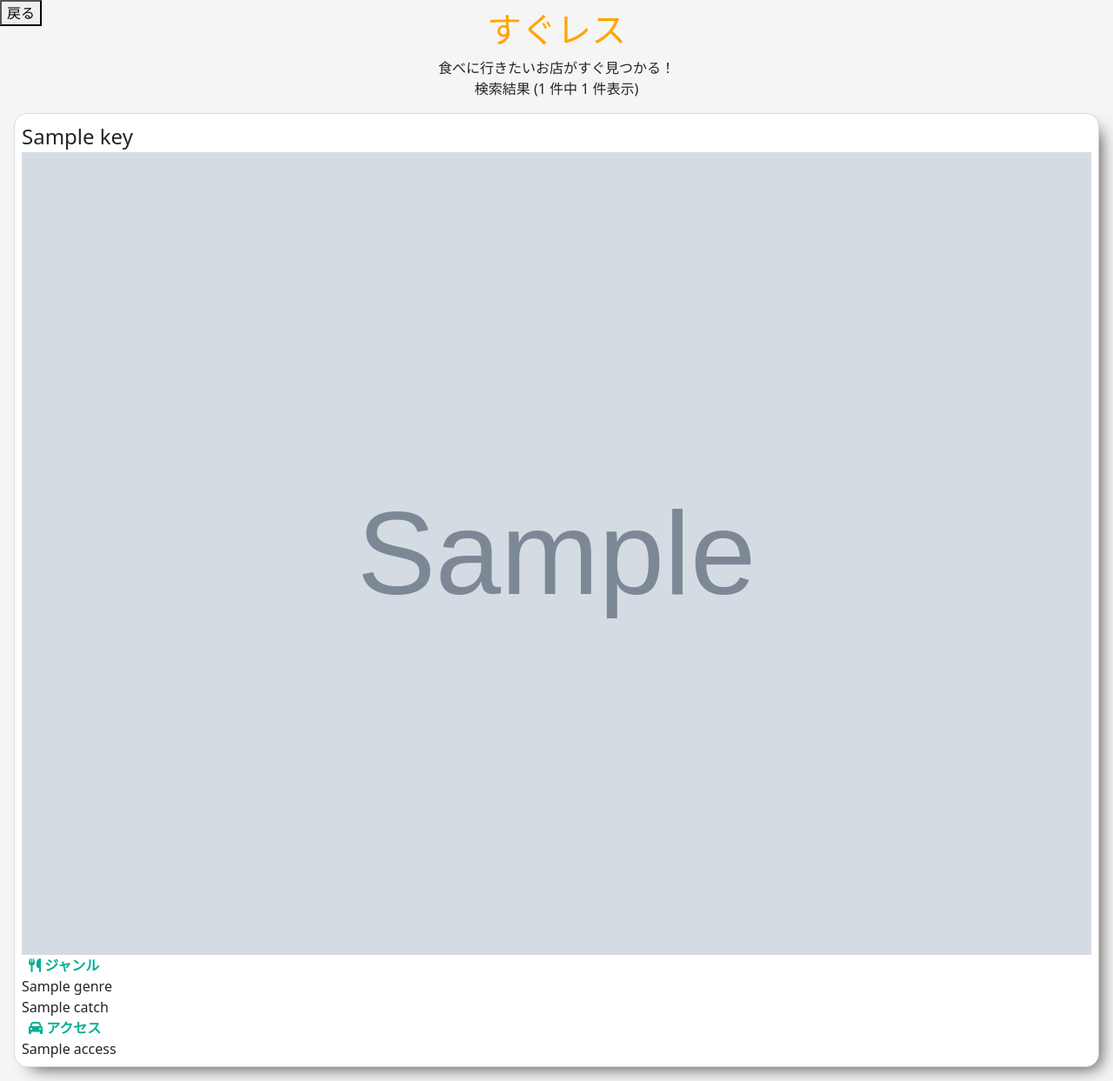
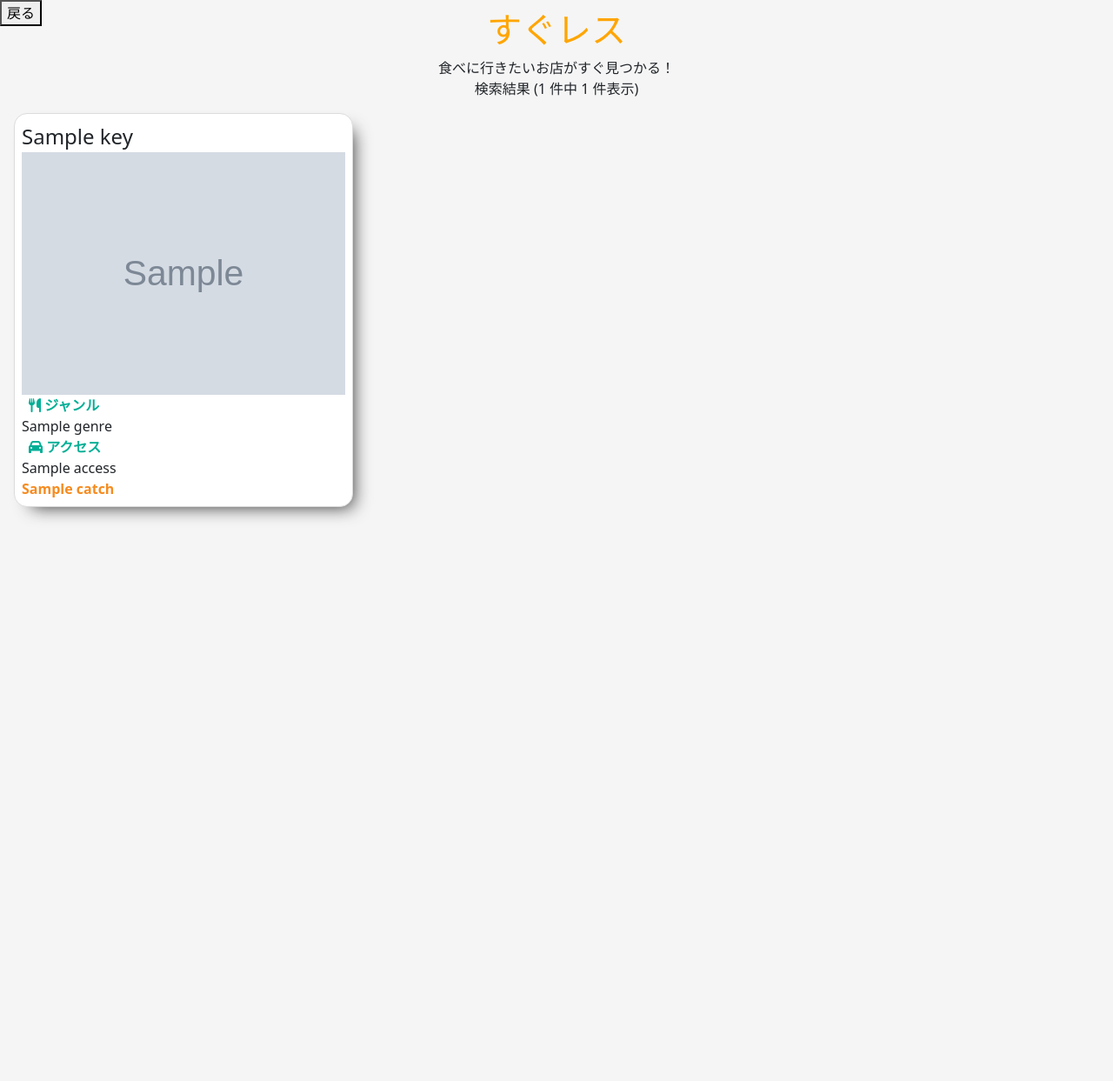
Before and after one commit to sayyyyyy/sugures, a Flask app: template application/templates/list.html in a window 1280 px wide. Shown: the whole page at 87% size. After the commit the page ends 598 px from the top, so only its background shows below. Run offline with Flask 2, Linux system fonts and the light colour scheme; the template is opened without the code that fills it: most values are stand-ins (such as "Sample title", 1, 10 or a date in 2020); grey boxes marked "Sample" are stand-in pictures; some libraries are stand-ins or nearby versions.

Commit message:
CSS変更

```diff
--- a/application/static/detail.css
+++ b/application/static/detail.css
@@ -0,0 +1,6 @@
+.detail-container {
+    border: solid 1px black;
+    margin: 1rem;
+    padding: 0.5rem;
+    border-radius: 15px;
+}
--- a/application/static/list.css
+++ b/application/static/list.css
@@ -20,6 +20,9 @@
     font-weight: 300;
 }
 
+.store-img {
+    width: 100%;
+}
 
 .store-column {
     font-size: 1rem;
@@ -28,16 +31,29 @@
     margin-left: 0.5rem;
 }
 
+.store-genre-catch {
+    margin-top: 1rem;
+    color: #F68B1F;
+    font-weight: bold;
+}
+
 @media screen and (min-width:480px) {
-    /*　画面サイズが480pxからはここを読み込む　*/
-    .store-img {
-        width: 100%;
+    #result-body {
+        display: grid;
+        grid-template-columns: 50% 50%;
+    }
+
+}
+@media screen and (min-width:768px) and ( max-width:1024px) {
+    #result-body {
+        display: grid;
+        grid-template-columns: 33% 33% 33%;
     }
 }
-@media screen and (min-width:768px) and ( max-width:1024px) {
-    /*　画面サイズが768pxから1024pxまではここを読み込む　*/
-}
 @media screen and (min-width:1024px) {
-    /*　画面サイズが1024pxからはここを読み込む　*/
+    #result-body {
+        display: grid;
+        grid-template-columns: 33% 33% 33%;
+    }
 
 }
--- a/application/static/top.css
+++ b/application/static/top.css
@@ -41,3 +41,7 @@
 body {
     font-size: 12px;
 }
+
+.search_container {
+
+}
--- a/application/templates/detail.html
+++ b/application/templates/detail.html
@@ -16,10 +16,10 @@
 
     <!-- 店舗情報 -->
     <div id="{{ store_data['id'] }}" class="detail-container">
-        <span class="detail-store-name">{{ store_data['name'] }}</span>
+        <h2 class="detail-store-name">{{ store_data['name'] }}</h2>
         <img class="detail-store-img" src="{{ store_data['logo'] }}" alt="店舗イメージ">
         <div class="store-info">
-            <table>
+            <table border="1px">
                 <tr class="store-operating-container">
                     <th>営業時間</th>
                     <th class="store-operating">{{ store_data['open'] }}</th>
--- a/application/templates/list.html
+++ b/application/templates/list.html
@@ -40,14 +40,14 @@
                             <span class="store-column-lbl">ジャンル</span>
                         </div>
                         <span class="store-main-genre">{{ restaurant_list[key]['genre'] }}</span><br>
-                        <span class="store-genre-catch">{{ restaurant_list[key]['catch'] }}</span>
                     </div>
                 </div>
                 <div class="store-column">
                     <i class="fa-solid fa-car"></i>
                     <span class="store-column-lbl">アクセス</span>
                 </div>
-                <span class="store-access">{{ restaurant_list[key]['access'] }}</span>
+                <span class="store-access">{{ restaurant_list[key]['access'] }}</span><br>
+                <span class="store-genre-catch">{{ restaurant_list[key]['catch'] }}</span>
             </div>
             {% endfor %}
         </div>
```
